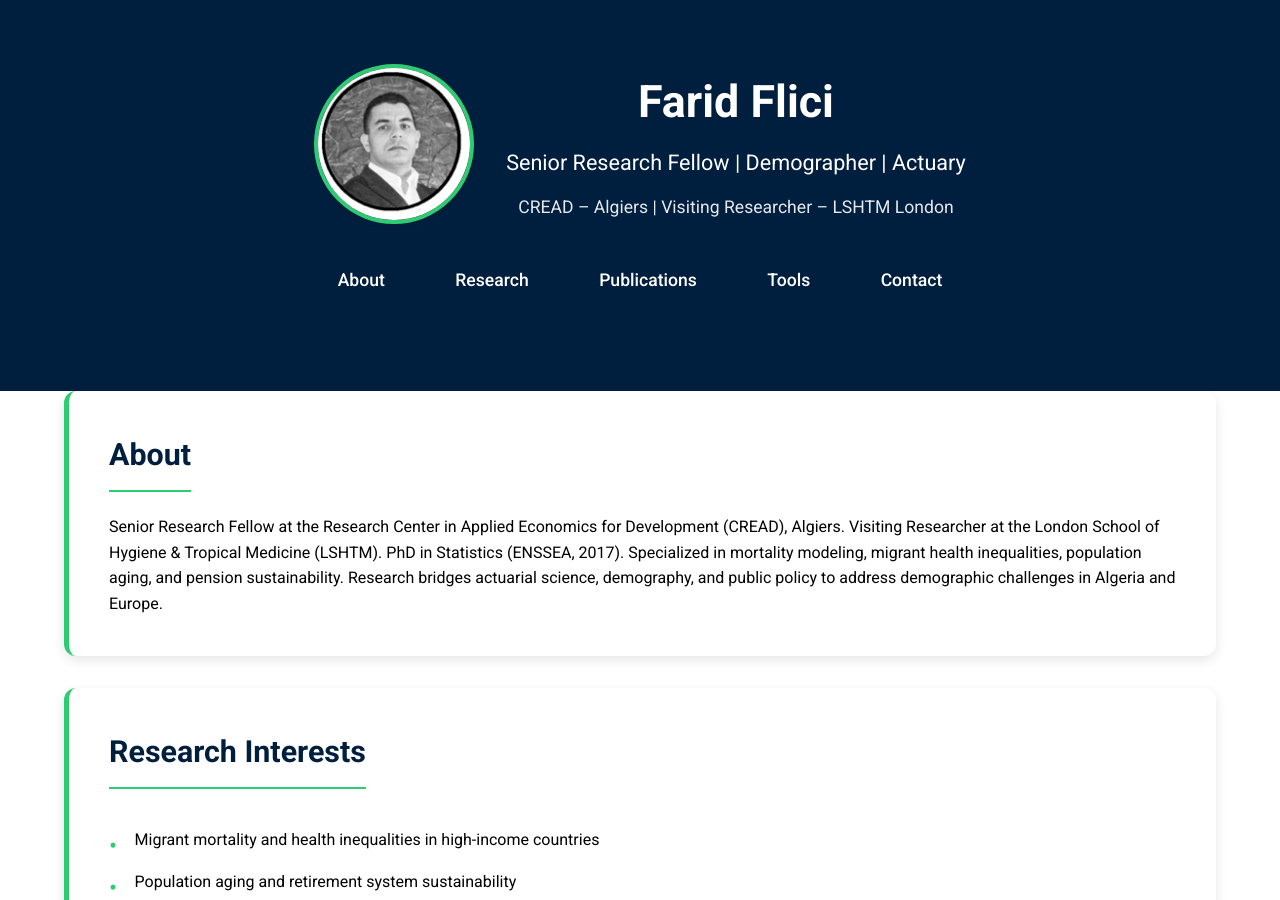
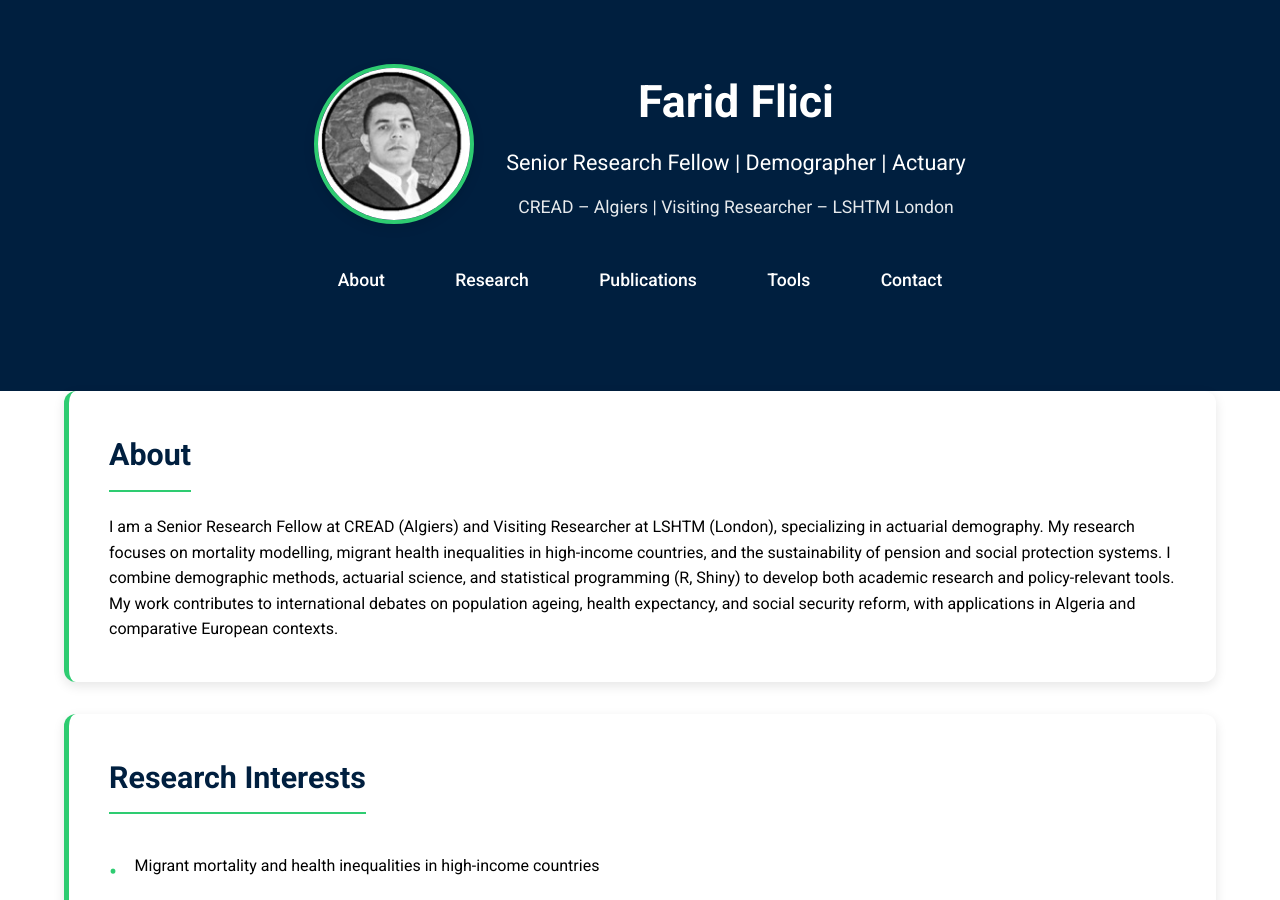
Before and after one commit to Farid-FLICI/farid-flici.github.io, a Jekyll site: the page index2.html, which Jekyll copies as it is, in a window 1280 px wide and 900 px high. Built offline with Jekyll 4.4.1, drawn with Linux system fonts in a browser that asks for light colours.

Commit message:
Update index2.html

```diff
--- a/index2.html
+++ b/index2.html
@@ -195,7 +195,8 @@
   <main class="container">
     <section id="about">
       <h2>About</h2>
-      <p>Senior Research Fellow at the Research Center in Applied Economics for Development (CREAD), Algiers. Visiting Researcher at the London School of Hygiene & Tropical Medicine (LSHTM). PhD in Statistics (ENSSEA, 2017). Specialized in mortality modeling, migrant health inequalities, population aging, and pension sustainability. Research bridges actuarial science, demography, and public policy to address demographic challenges in Algeria and Europe.</p>
+      <p>I am a Senior Research Fellow at CREAD (Algiers) and Visiting Researcher at LSHTM (London), specializing in actuarial demography. My research focuses on mortality modelling, migrant health inequalities in high-income countries, and the sustainability of pension and social protection systems.
+        I combine demographic methods, actuarial science, and statistical programming (R, Shiny) to develop both academic research and policy-relevant tools. My work contributes to international debates on population ageing, health expectancy, and social security reform, with applications in Algeria and comparative European contexts.</p>
     </section>
 
     <section id="research">
```
